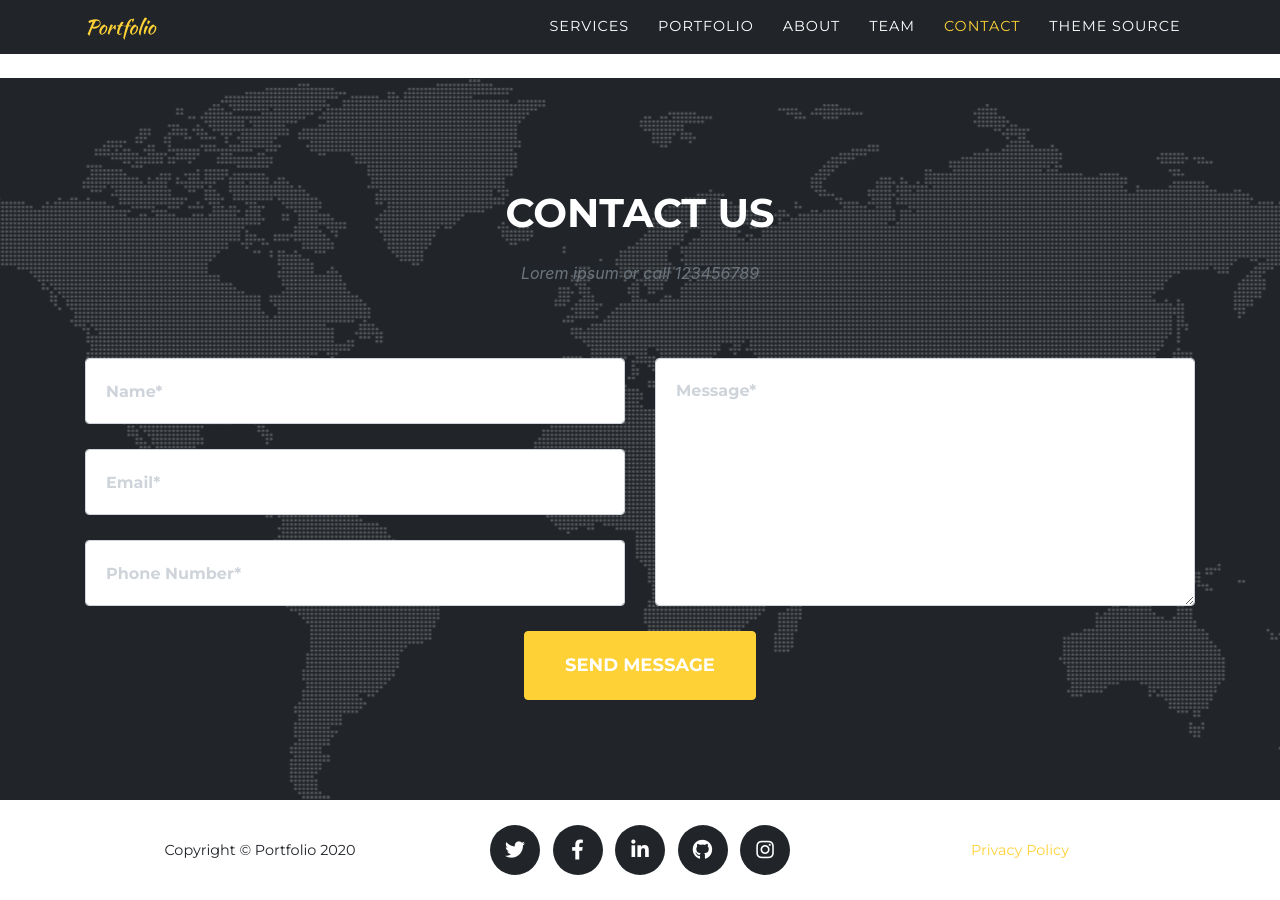
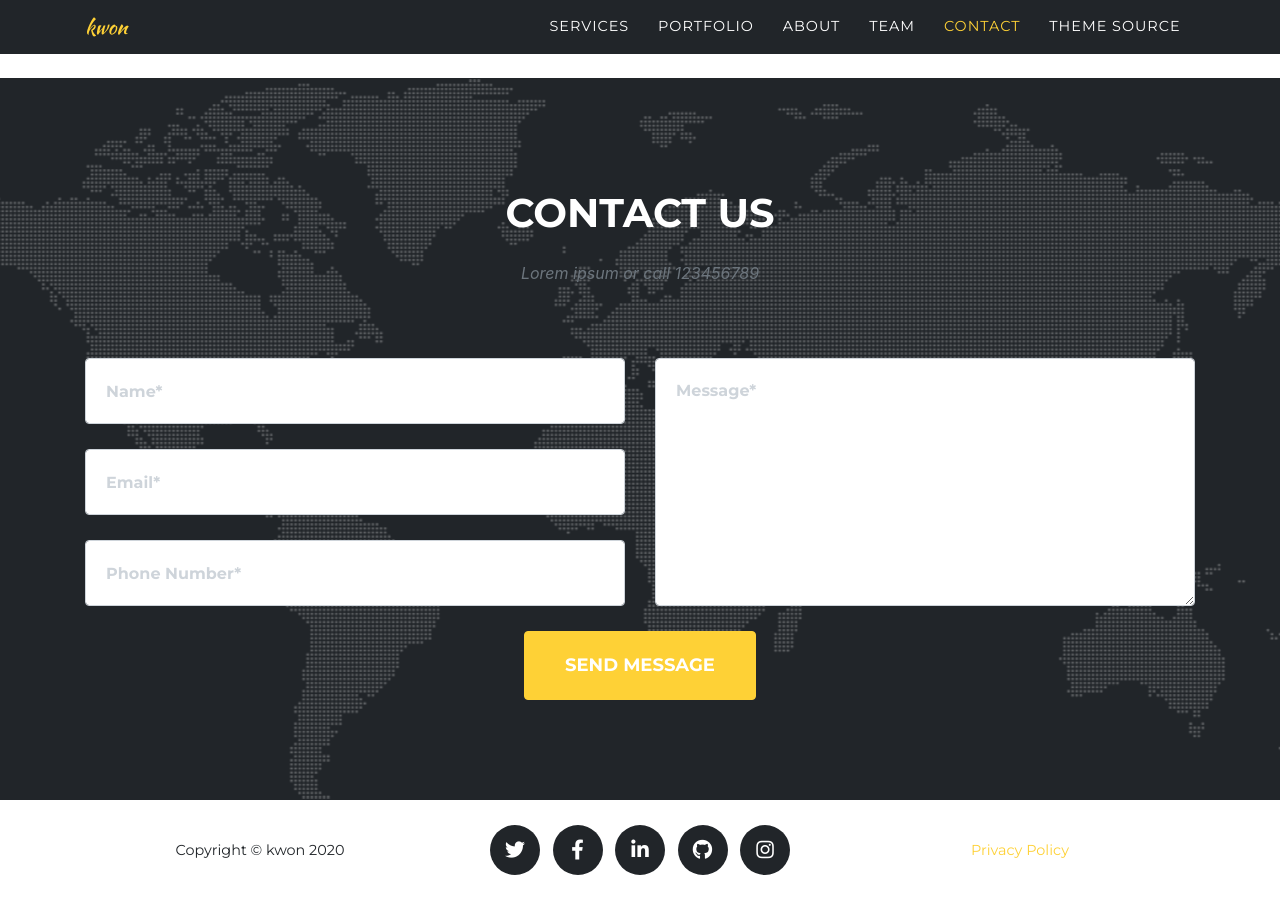
Before and after one commit to alikwon/alikwon.github.io, a Jekyll site: the page built from index.md, in a window 1280 px wide and 900 px high, scrolled down 5261 px. Built offline with Jekyll 4.4.1, drawn with Linux system fonts in a browser that asks for light colours; some web fonts are replaced.

Commit message:
Update _config.yml

```diff
--- a/_config.yml
+++ b/_config.yml
@@ -16,7 +16,7 @@ theme: jekyll-agency
 url    : "https://alikwon.github.io/" # the base hostname & protocol for your site, e.g. http://example.com
 baseurl: "" # the subpath of your site, e.g. /blog
 
-title      : Portfolio
+title      : kwon
 email      : wownskl@gmail.com #this is also the email contact forms will go to
 description: "alikwon's portfolio"
 author     : Kwon Jae-Jun
```
